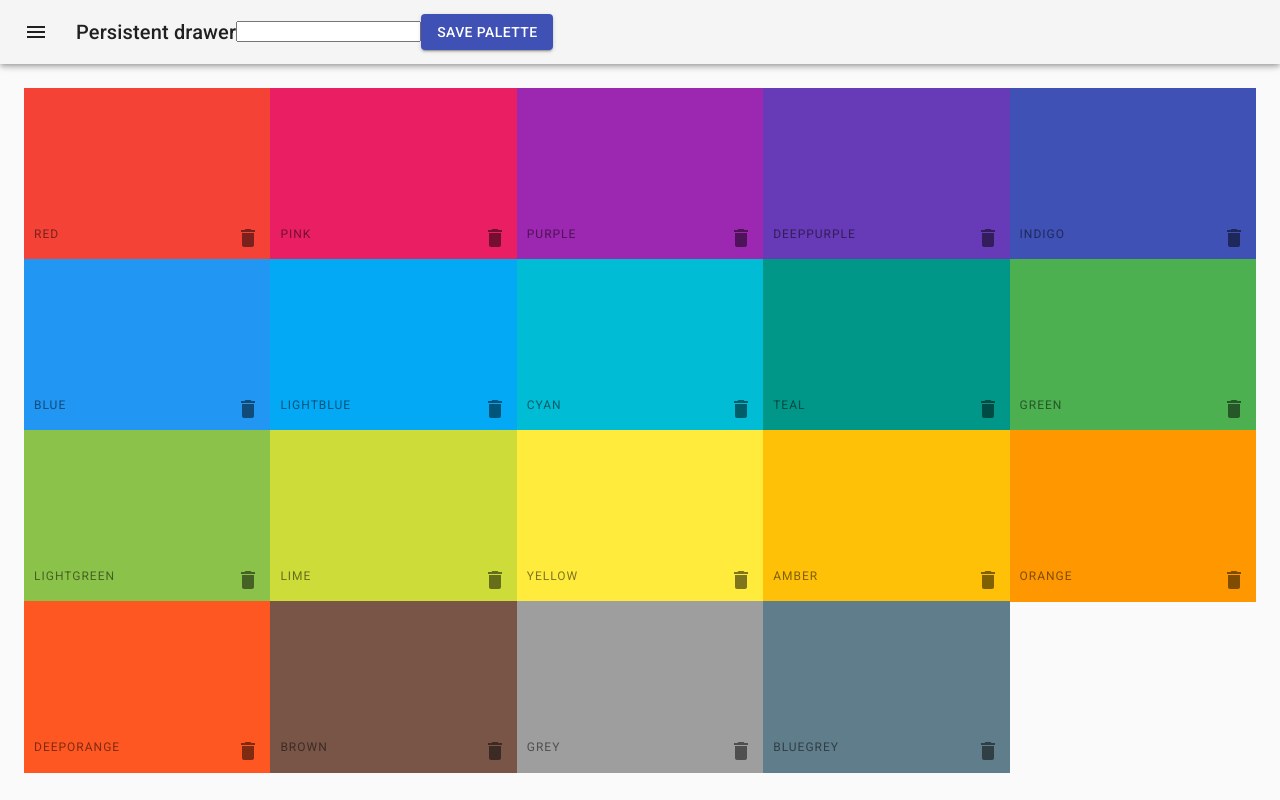
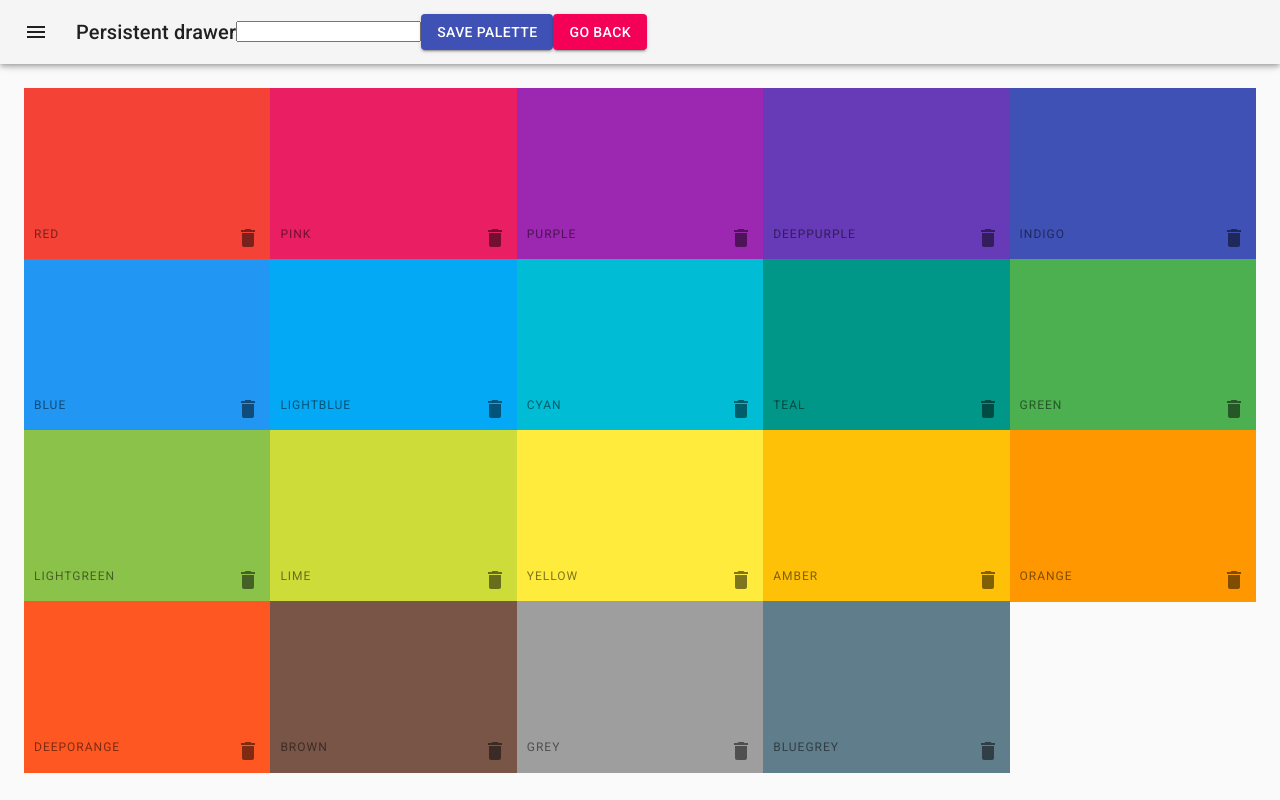
Before and after one commit to Vainakh/Colors_App, a React (Create React App) app: page /palette/new in a window 1280 px wide. Built offline with nearby package versions, Linux system fonts and the light colour scheme.

Commit message:
Refactor nav to its own component

```diff
--- a/src/Navbar.js
+++ b/src/Navbar.js
@@ -1,11 +1,11 @@
 import React, {Component} from 'react';
+import {Link} from 'react-router-dom';
 import Select from '@material-ui/core/Select';
 import MenuItem from '@material-ui/core/MenuItem';
 import Slider from 'rc-slider';
 import Snackbar from '@material-ui/core/Snackbar';
 import IconButton from '@material-ui/core/IconButton';
 import CloseIcon from '@material-ui/icons/Close';
-import {Link} from 'react-router-dom';
 import {withStyles} from '@material-ui/styles';
 import styles from './styles/NavbarStyles';
 import 'rc-slider/assets/index.css';
--- a/src/NewPaletteForm.js
+++ b/src/NewPaletteForm.js
@@ -1,4 +1,5 @@
 import React, {useState, useEffect, useRef} from 'react';
+import {Link} from 'react-router-dom';
 import clsx from 'clsx';
 import { makeStyles, useTheme } from '@material-ui/core/styles';
 import Drawer from '@material-ui/core/Drawer';
@@ -17,6 +18,7 @@ import Button from "@material-ui/core/Button";
 import {ValidatorForm, TextValidator} from 'react-material-ui-form-validator';
 import DraggableColorList from './DraggableColorList';
 import {arrayMove} from "react-sortable-hoc";
+import PaletteFormNav from './PaletteFormNav';
 
 const drawerWidth = 400;
 
@@ -166,55 +168,14 @@ function NewPaletteForm(props) {
 
   return (
     <div className={classes.root}>
-      <CssBaseline />
-        <AppBar
-          position="fixed"
-          color='default'
-          className={clsx(classes.appBar, {
-            [classes.appBarShift]: open,
-          })}>
-          <Toolbar >
-            <IconButton
-              color="inherit"
-              aria-label="open drawer"
-              onClick={handleDrawerOpen}
-              edge="start"
-              className={clsx(classes.menuButton, open && classes.hide)}>
-              <MenuIcon />
-            </IconButton>
-              <Typography
-                variant="h6"
-                color='inherit'
-                noWrap>
-                Persistent drawer
-              </Typography>
-              {/* 1 */}
-              {/* <ValidatorForm onSubmit={handleSubmit}>
-
-              </ValidatorForm> */}
-              <form onSubmit={handleSubmit}>
-                <input
-                    label="New Palette Name"
-                    value={newPaletteName}
-                    name="newPaletteName"
-                    onChange={handlePaletteChange}
-                    // validator={["required"]}
-                    // errorMessages={["Enter Palette Name"]}
-                    />
-                  {/* 1 */}
-                <Button
-                  variant='contained'
-                  color='primary'
-                  type='submit'
-                  // onClick={handleSubmit}
-                  >
-                  Save Palette
-                </Button>
-              </form>
-
-            <Button></Button>
-          </Toolbar>
-        </AppBar>
+    <PaletteFormNav
+      open={open}
+      classes={classes}
+      handleDrawerOpen={handleDrawerOpen}
+      handleSubmit={handleSubmit}
+      newPaletteName={newPaletteName}
+      handlePaletteChange={handlePaletteChange}
+    />
       <Drawer
         className={classes.drawer}
         variant="persistent"
--- /dev/null
+++ b/src/PaletteFormNav.js
@@ -0,0 +1,77 @@
+import React, {Component} from 'react';
+import {Link} from 'react-router-dom';
+import clsx from 'clsx';
+import CssBaseline from '@material-ui/core/CssBaseline';
+import AppBar from '@material-ui/core/AppBar';
+import Toolbar from '@material-ui/core/Toolbar';
+import Typography from '@material-ui/core/Typography';
+import IconButton from '@material-ui/core/IconButton';
+import MenuIcon from '@material-ui/icons/Menu';
+import Button from "@material-ui/core/Button";
+
+class PaletteFormNav extends Component {
+  constructor(props) {
+    super(props);
+
+  }
+  render() {
+    const {classes, open, handleDrawerOpen, handleSubmit, newPaletteName, handlePaletteChange} = this.props;
+    return (
+      <div>
+        <CssBaseline />
+        <AppBar
+          position="fixed"
+          color='default'
+          className={clsx(classes.appBar, {
+            [classes.appBarShift]: open,
+          })}>
+          <Toolbar >
+            <IconButton
+              color="inherit"
+              aria-label="open drawer"
+              onClick={handleDrawerOpen}
+              edge="start"
+              className={clsx(classes.menuButton, open && classes.hide)}>
+              <MenuIcon />
+            </IconButton>
+              <Typography
+                variant="h6"
+                color='inherit'
+                noWrap>
+                Persistent drawer
+              </Typography>
+              {/* 1 */}
+              {/* <ValidatorForm onSubmit={handleSubmit}>
+
+              </ValidatorForm> */}
+              <form onSubmit={handleSubmit}>
+                <input
+                    label="New Palette Name"
+                    value={newPaletteName}
+                    name="newPaletteName"
+                    onChange={handlePaletteChange}
+                    // validator={["required"]}
+                    // errorMessages={["Enter Palette Name"]}
+                    />
+                  {/* 1 */}
+                <Button
+                  variant='contained'
+                  color='primary'
+                  type='submit'
+                  // onClick={handleSubmit}
+                  >
+                  Save Palette
+                </Button>
+                <Link to='/'>
+                  <Button variant='contained' color='secondary'>Go Back</Button>
+                </Link>
+              </form>
+            <Button></Button>
+          </Toolbar>
+        </AppBar>
+      </div>
+    )
+  }
+}
+
+export default PaletteFormNav;
```
